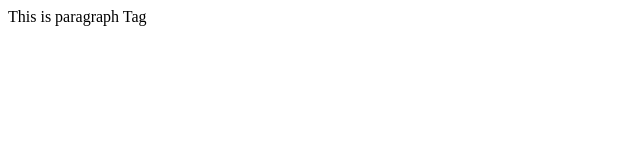
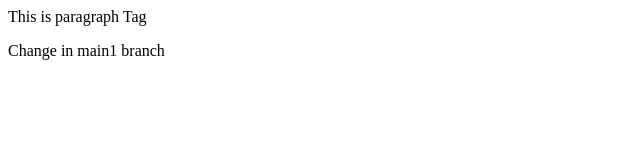
Before and after one commit to Mr-Bilal/LocalRepo, a plain HTML site: page index.html in a window 1280 px wide. Shown: the whole page, without its empty margins (0-640 px from the left). Drawn offline with Linux system fonts and the light colour scheme.

Commit message:
Change in index.html

```diff
--- a/index.html
+++ b/index.html
@@ -1 +1,2 @@
 <p>This is paragraph Tag</p>
+<p>Change in main1 branch</p>
```
